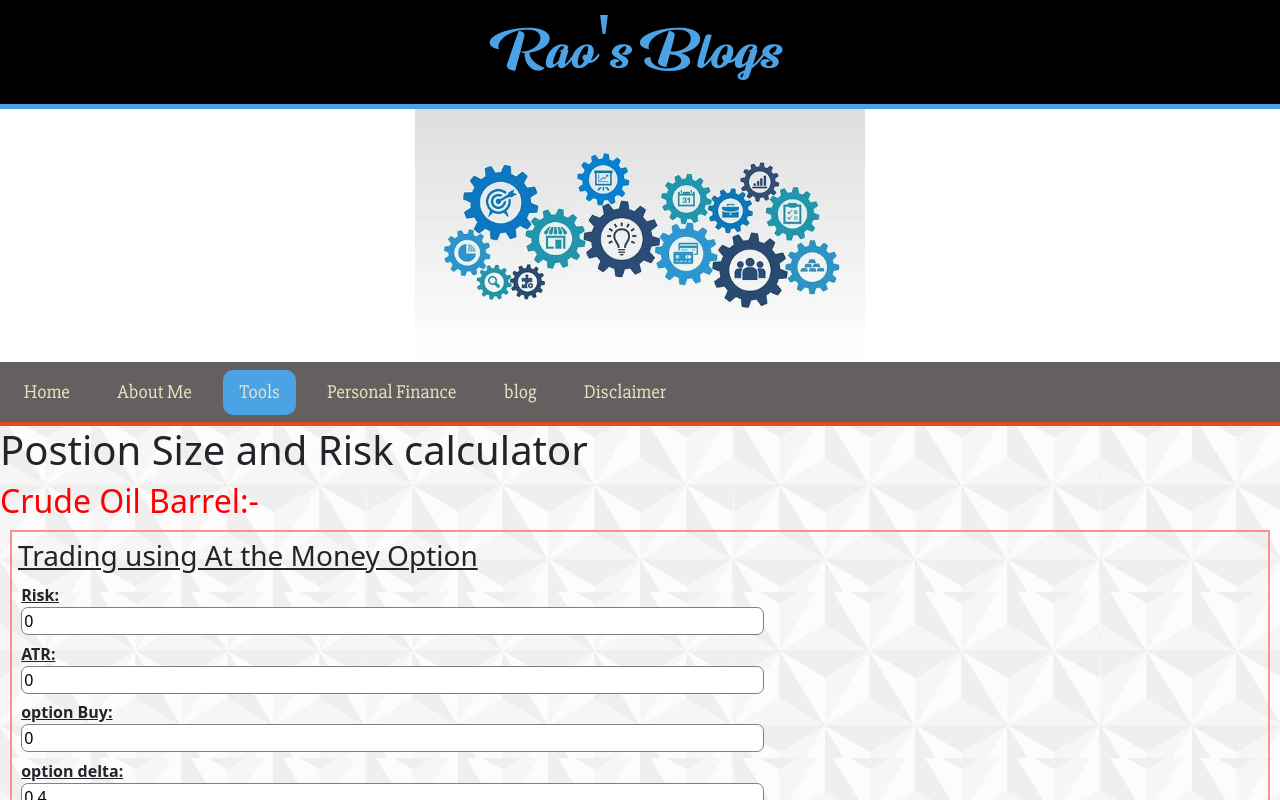
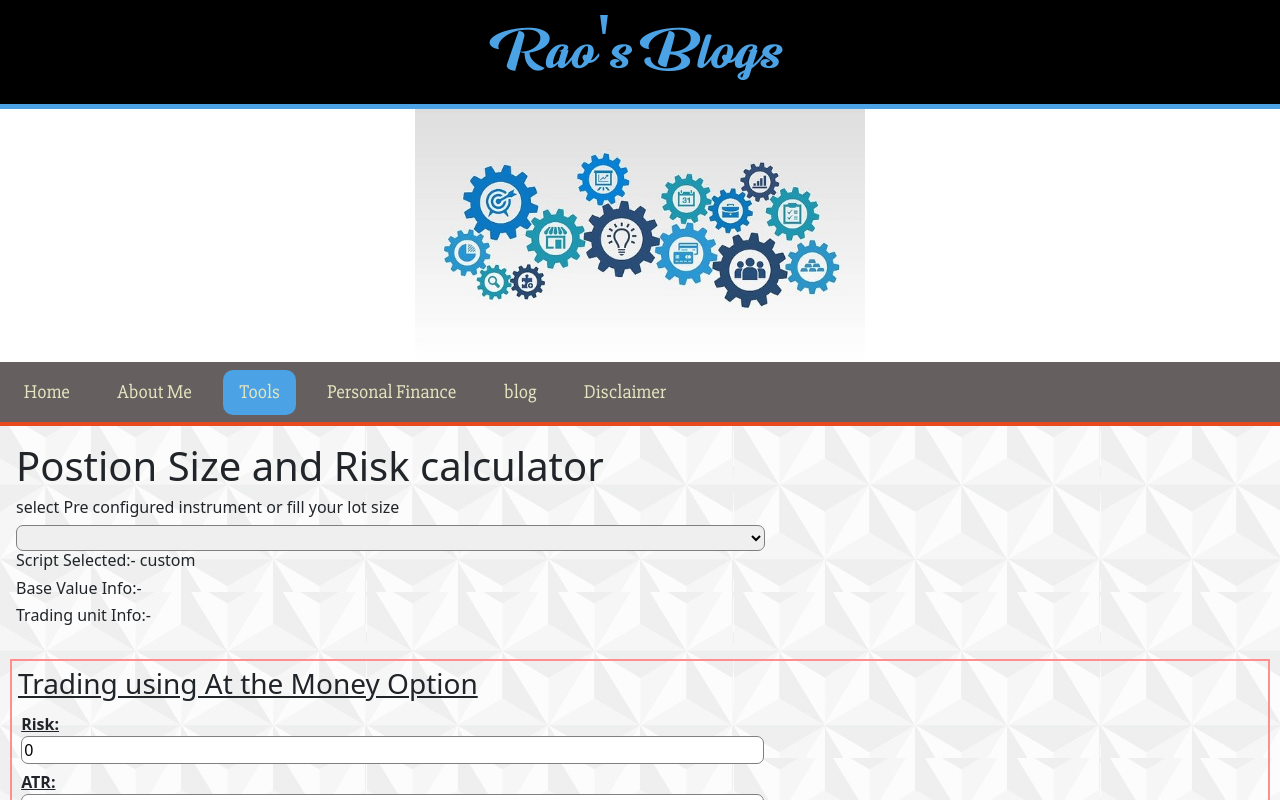
Before and after one commit to parameshwarao/raosblogs, an Angular app: page /tools in a window 1280 px wide. Shown: the top 800 px of the page. Built offline with nearby package versions, Linux system fonts and the light colour scheme.

Commit message:
pre-filled selected scrip lot size functionality

```diff
--- /dev/null
+++ b/src/app/shared/tools.model.ts
@@ -0,0 +1,100 @@
+
+export const TickSize:Array<scripObject> =[
+    {
+        label:'Crude Oil',
+        lotSize: 100,
+        basevalueInfo:"Base value per Barrel",
+        tradingUnitInfo:"Trading unit 100 BBL(Barrel) i.e per 100 BBL"
+    },
+    {
+        label:'Gold',
+        lotSize: 100,
+        basevalueInfo:"Base value per 10 Grams",
+        tradingUnitInfo:"Trading unit 1 Kg i.e per 100 Grams"
+    },
+    {
+        label:'GOLD GUINEA',
+        lotSize: 1,
+        basevalueInfo:"Base value per 8 Grams",
+        tradingUnitInfo:"Trading unit 8 Grams i.e per 8 grams"
+    },
+    {
+        label:'GOLDM',
+        lotSize: 10,
+        basevalueInfo:"Base value per 10 Grams",
+        tradingUnitInfo:"Trading unit 100 Grams i.e per 100 grams"
+    },
+    {
+        label:'GOLD PETAL',
+        lotSize: 1,
+        basevalueInfo:"Base value per Gram",
+        tradingUnitInfo:"Trading unit1 Gram i.e per gram"
+    },
+    {
+        label:'SILVER',
+        lotSize: 30,
+        basevalueInfo:"Base value per Kg",
+        tradingUnitInfo:"Trading unit 30 Kg i.e per 30kg"
+    },
+    {
+        label:'SILVERM',
+        lotSize: 5,
+        basevalueInfo:"Base value per Kg",
+        tradingUnitInfo:"Trading unit 5Kg i.e per 5kg"
+    },
+    {
+        label:'SILVERMIC',
+        lotSize: 1,
+        basevalueInfo:"Base value per Kg",
+        tradingUnitInfo:"Trading unit 1Kg i.e per kg"
+    },
+    {
+        label:'NATURAL GAS',
+        lotSize: 1250,
+        basevalueInfo:"Base value per MMBTU. MMBTU = Million Metric Terminal Units.",
+        tradingUnitInfo:"Trading unit 1250 MMBTU i.e per 1250 MMBTU"
+    },
+    {
+        label:'MCXBULLDEX',
+        lotSize: 50,
+        basevalueInfo:"Base value MCX iCOMDEX Bullion Index",
+        tradingUnitInfo:"Trading unit 50  i.e per 50 units"
+    },
+    {
+        label:'MCXMETLDEX',
+        lotSize: 50,
+        basevalueInfo:"Base value MCX iCOMDEX Base Metal Index",
+        tradingUnitInfo:"Trading unit 50  i.e per 50 units"
+    },
+    {
+        label:'MCXENRGDEX',
+        lotSize: 125,
+        basevalueInfo:"Base value MCX iCOMDEX ENERGY",
+        tradingUnitInfo:"Trading unit 125  i.e per 125 units"
+    },
+    {
+        label:'COPPER',
+        lotSize: 2500,
+        basevalueInfo:"Base value per Kg. MT (Metric Ton) = 1000 Kilos or 10 Quintals . Quintal = 100 Kgs",
+        tradingUnitInfo:"Trading unit 2.5 MT i.e per 2500kgs"
+    },
+    {
+        basevalueInfo:"",
+        label:"CUSTOM",
+        lotSize:1,
+        tradingUnitInfo:""
+      },
+      {
+        basevalueInfo:"Base value per stock unit",
+        label:"NIFTY 50 FUT",
+        lotSize:50,
+        tradingUnitInfo:"Lot Size 50"
+      }
+];
+
+export class scripObject{
+    label:string ="";
+    lotSize:number = 0;
+    basevalueInfo:string ="";
+    tradingUnitInfo:string ="";
+};
--- a/src/app/tools-module/risk-mangement/risk-mangement.component.html
+++ b/src/app/tools-module/risk-mangement/risk-mangement.component.html
@@ -1,3 +1,18 @@
+<div class="selector-box">
+<h1>Postion Size and Risk calculator</h1>
+<h6>select Pre configured instrument or fill your lot size</h6>
+<select class="inputbox" [ngModel]="selectedScript" (ngModelChange)="updateLotSizeAndInfo($event)">
+  <ng-container *ngFor="let tradingScript of prefilledScripOptions">
+  <option [ngValue]="tradingScript">{{tradingScript.label}}</option>
+</ng-container>
+</select>
+
+
+<h6>Script Selected:- <span>{{selectedScript.label}}</span></h6>
+<h6>Base Value Info:- <span>{{selectedScript.basevalueInfo}}</span> </h6>
+<h6>Trading unit Info:- <span>{{selectedScript.tradingUnitInfo}}</span></h6>
+</div>
+
 <div class="tools-block">
   <h3 class="trade-type">Trading using At the Money Option</h3>
 
@@ -44,7 +59,7 @@
       <span class="inputLabel">Lot Size: </span>
     </div>
     <div>
-      <input class="inputbox" type="number" [(ngModel)]="lotSize" (change)="calculateOption()" />
+      <input class="inputbox" type="number" [(ngModel)]="lotSize" (ngModelChange)="restSelectedScript($event)" (change)="calculateOption()" />
     </div>
   </div>
 
@@ -144,7 +159,7 @@
       <span class="inputLabel">Lot Size: </span>
     </div>
     <div>
-      <input class="inputbox" type="number" [(ngModel)]="lotSize" (change)="calculateRenkoAtmOption()" />
+      <input class="inputbox" type="number" [(ngModel)]="lotSize" (ngModelChange)="restSelectedScript($event)" (change)="calculateRenkoAtmOption()" />
     </div>
   </div>
 
@@ -348,7 +363,7 @@
       <span class="inputLabel">Lot Size: </span>
     </div>
     <div>
-      <input class="inputbox" type="number" [(ngModel)]="lotSize" (change)="calculate()" />
+      <input class="inputbox" type="number" [(ngModel)]="lotSize" (ngModelChange)="restSelectedScript($event)" (change)="calculate()" />
     </div>
   </div>
 
--- a/src/app/tools-module/risk-mangement/risk-mangement.component.scss
+++ b/src/app/tools-module/risk-mangement/risk-mangement.component.scss
@@ -87,3 +87,7 @@ $AbsoluteButtonColor:#71d6cd;
       transition: all 0.3s ease-out;
   }
 }
+
+.selector-box{
+  padding: 1em;
+}
--- a/src/app/tools-module/risk-mangement/risk-mangement.component.ts
+++ b/src/app/tools-module/risk-mangement/risk-mangement.component.ts
@@ -1,5 +1,5 @@
 import { Component, Input, OnInit } from '@angular/core';
-
+import { TickSize,scripObject} from './../../shared/tools.model';
 @Component({
   selector: 'app-risk-mangement',
   templateUrl: './risk-mangement.component.html',
@@ -24,6 +24,14 @@ export class RiskMangementComponent implements OnInit {
   EntryType: "long" | "short" = "long";
   TakeProfitSpotPrice: number = 0;
   StopLossSpotPrice: number = 0;
+
+  readonly prefilledScripOptions:Array<scripObject> = TickSize;
+  selectedScript:scripObject = {
+    basevalueInfo:"",
+    label:"custom",
+    lotSize:1,
+    tradingUnitInfo:""
+  };
 
 
   /**
@@ -57,6 +65,26 @@ export class RiskMangementComponent implements OnInit {
   renkoReversalPips: number = 0;
   renkoTrendPrice: number = 0;
   renkoReversalPrice: number = 0;
+
+  updateLotSizeAndInfo(selectedOption:scripObject){
+this.selectedScript = selectedOption;
+if(this.selectedScript.label!=="custom"){
+  this.lotSize = this.selectedScript.lotSize;
+}
+else{
+  this.lotSize = 1;
+}
+
+}
+
+restSelectedScript(data:any){
+  this.selectedScript = {
+    basevalueInfo:"",
+    label:"CUSTOM",
+    lotSize:1,
+    tradingUnitInfo:""
+  };
+}
 
   calculate() {
     this.riskATR = 1.5 * this.ATRvalue;
--- a/src/app/tools/tools.component.html
+++ b/src/app/tools/tools.component.html
@@ -1,5 +1,3 @@
-<h1>Postion Size and Risk calculator</h1>
 
-<h2 class="instrtument-type">Crude Oil Barrel:-</h2>
 
 <app-risk-mangement></app-risk-mangement>
```
